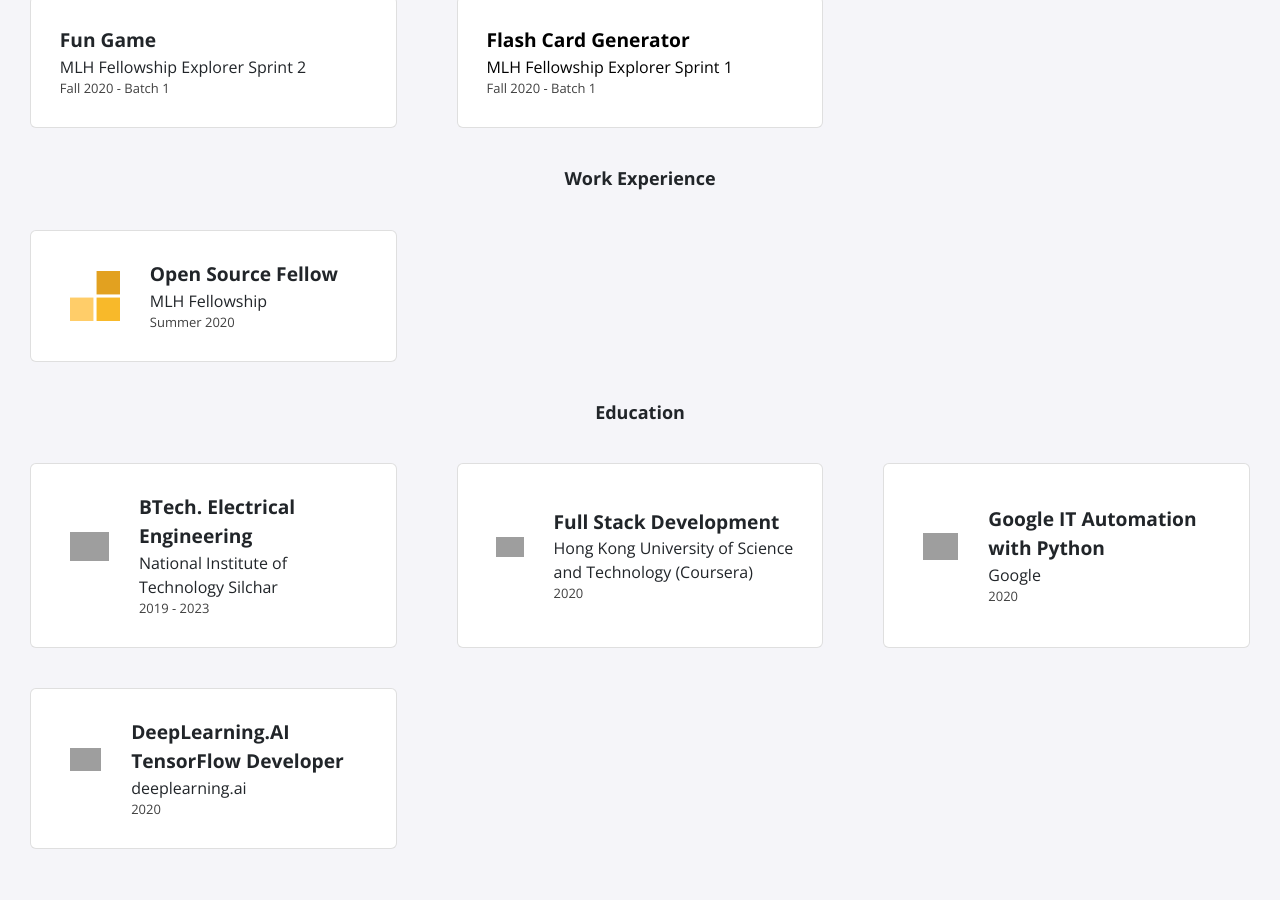
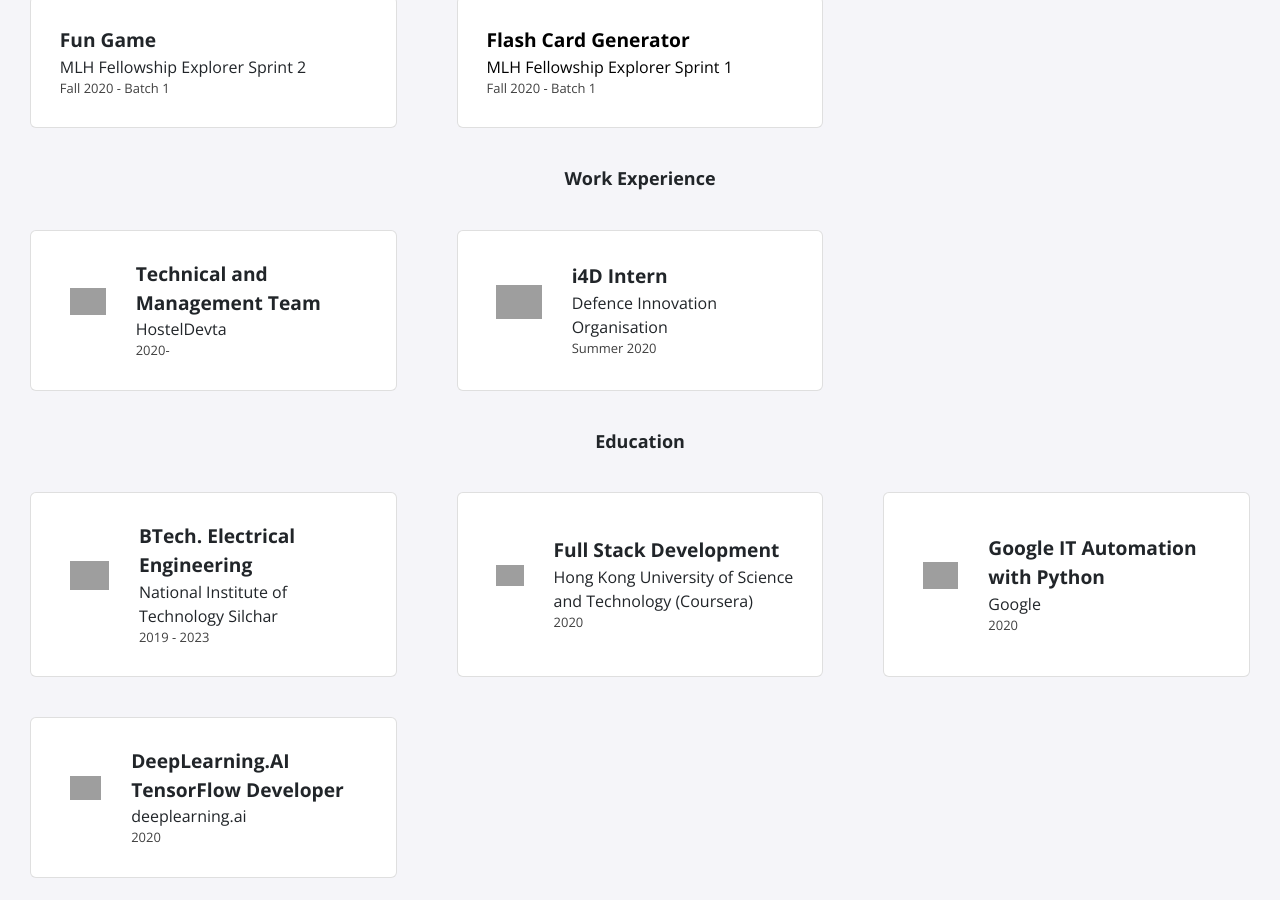
Before and after one commit to luckyhero613/luckyhero613.github.io, a Jekyll site: the page built from index.html, in a window 1280 px wide and 900 px high, scrolled down 677 px. Built offline with Jekyll 4.4.1, drawn with Linux system fonts in a browser that asks for light colours; nearby versions of some CDN libraries; grey boxes are pictures that could not be loaded.

Commit message:
Update experience.yml

```diff
--- a/_data/experience.yml
+++ b/_data/experience.yml
@@ -1,4 +1,11 @@
-- role: Open Source Fellow
-  company: MLH Fellowship
+- role: Technical and Management Team
+  company: HostelDevta
+  dates: 2020-
+  link: https://hosteldevta.live
+  logo: hosteldevta.svg
+
+- role: i4D Intern
+  company: Defence Innovation Organisation
   dates: Summer 2020
-  logo: fellowship.svg
+  link: http://idex.gov.in/
+  logo: idex-dio.svg
```
